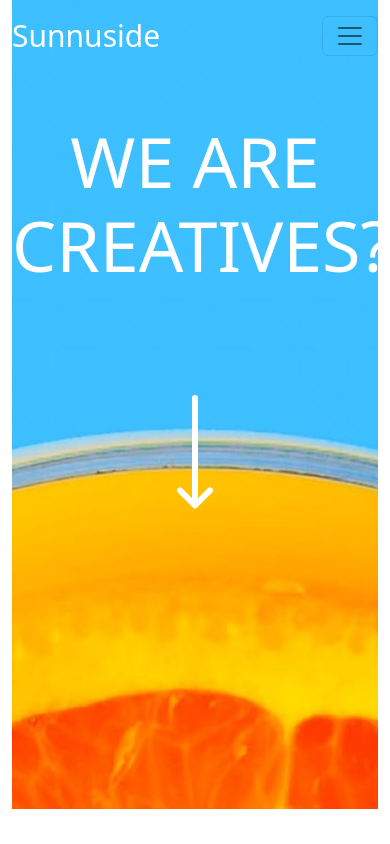
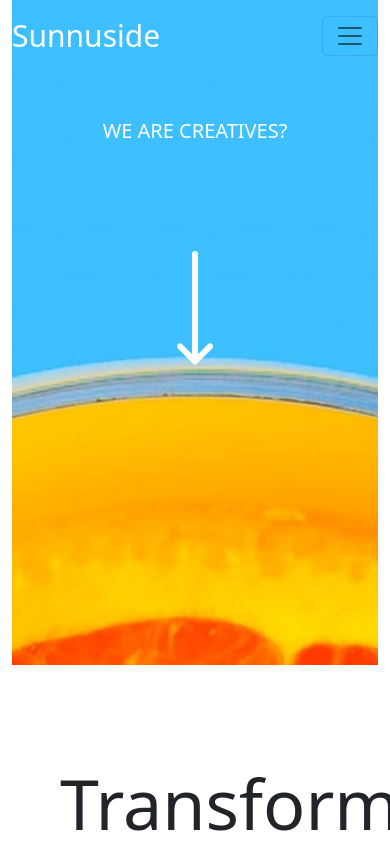
Before and after one commit to Rama49/integrationReact, a React (Create React App) app: page / in a window 390 px wide. Shown: the top 844 px of the page. Built offline with nearby package versions, Linux system fonts and the light colour scheme; the HTML template or start-up script is replaced by a standard one.

Commit message:
integrer

```diff
--- a/src/index.css
+++ b/src/index.css
@@ -83,11 +83,16 @@ nav{
 
  @media(max-width: 562px){
   .creer{
-    font-size: 70px;
+    font-size: 20px;
   }
 }
 @media(max-width: 375px){
   .creer{
-    font-size: 70px;
+    font-size: 20px;
   }
 }
+@media(max-width: 371px){
+  .creer{
+    font-size: 10px;
+  }
+}
```
